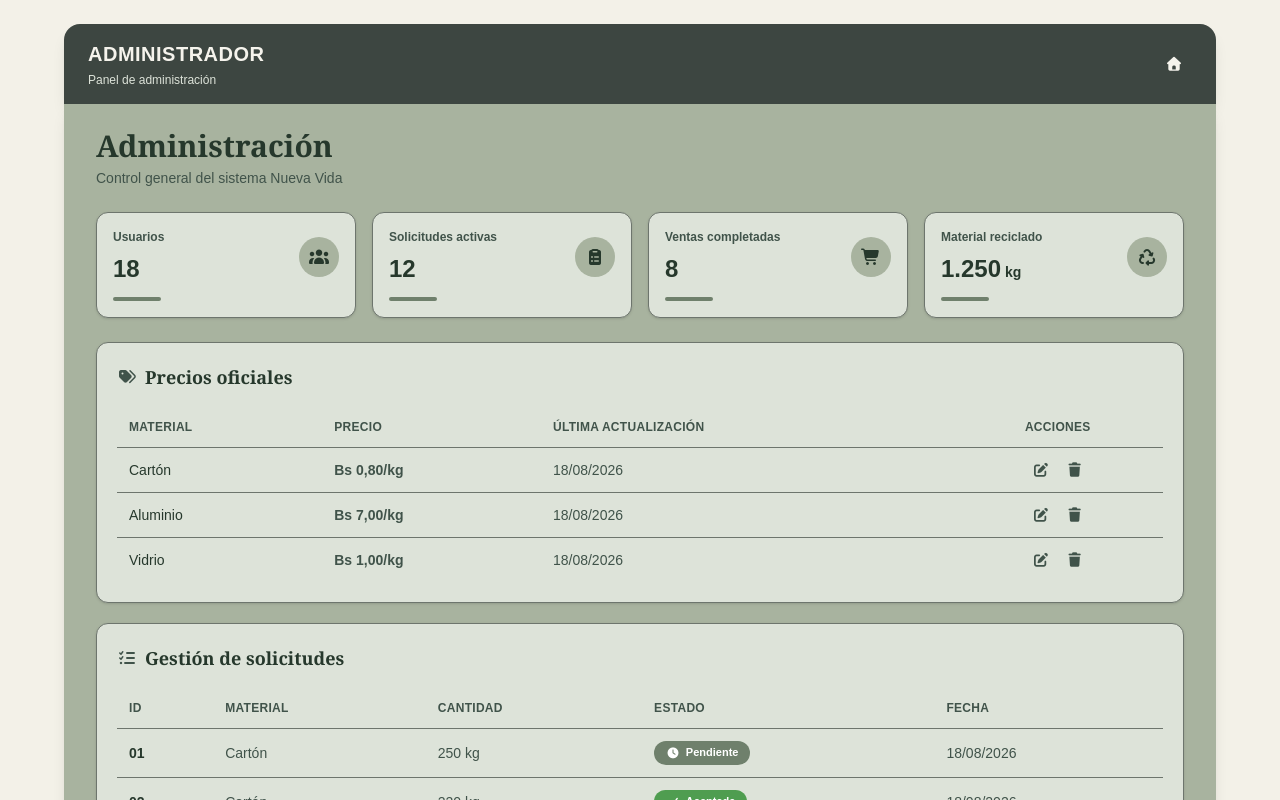
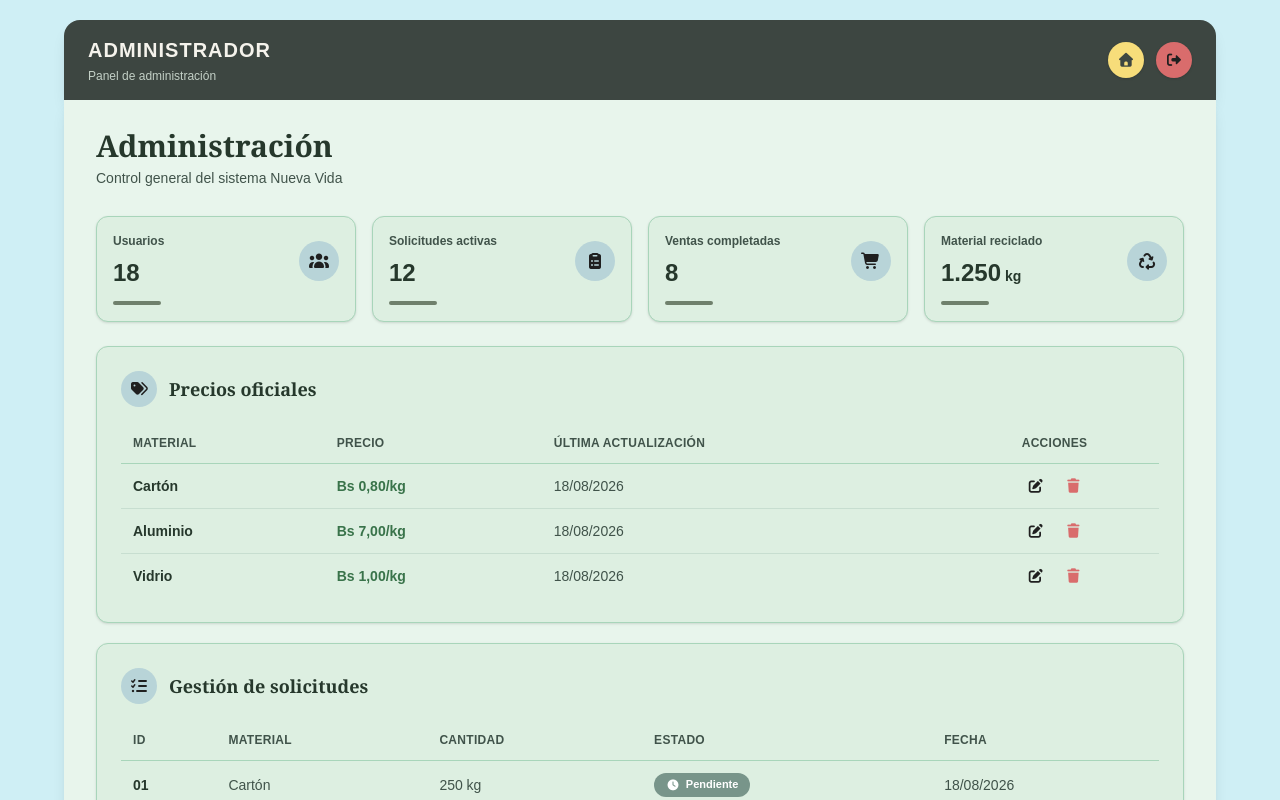
Before and after one commit to cesitarah/Proyecto-Reciclaje, a Next.js app: page /administrador in a window 1280 px wide. Shown: the top 800 px of the page. Built offline with nearby package versions, Linux system fonts and the light colour scheme.

Commit message:
Actulización de Administrador

```diff
--- a/app/administrador/page.tsx
+++ b/app/administrador/page.tsx
@@ -46,39 +46,194 @@ const solicitudes = [
 
 export default function Administrador() {
   return (
-    <main className="min-h-screen bg-[#F3F1E8] px-4 py-6 md:px-8">
+    <main className="min-h-screen bg-[#CFEFF5] px-4 py-5 text-[#1F1F1F] md:px-8">
+
       <div className="mx-auto max-w-6xl">
 
+        {/* ===================================================== */}
         {/* HEADER */}
+        {/* ===================================================== */}
+
         <header className="rounded-t-2xl bg-[#3D4641] px-6 py-4 shadow-lg">
+
           <div className="flex items-center justify-between">
 
+            {/* TITULO */}
+
             <div>
-              <h1 className="text-xl font-semibold tracking-wide text-[#F5F3EC]">
+              <h1 className="text-xl font-bold tracking-wider text-[#F5F3EC]">
                 ADMINISTRADOR
               </h1>
 
-              <p className="mt-1 text-xs text-[#DDE3D9]">
+              <p className="mt-1 text-xs text-[#C3D0C6]">
                 Panel de administración
               </p>
             </div>
 
+
+            {/* ================================================= */}
+            {/* ICONOS DERECHA */}
+            {/* ================================================= */}
+
+            <div className="flex items-center gap-3">
+
+              {/* ================================================= */}
+              {/* CASITA AMARILLA */}
+              {/* ================================================= */}
+
               <Link
                 href="/principal"
                 title="Volver a principal"
-              className="flex h-9 w-9 items-center justify-center rounded-full text-[#F5F3EC] transition hover:bg-[#506653]"
+                className="
+                  group
+                  relative
+                  flex
+                  h-9
+                  w-9
+                  items-center
+                  justify-center
+                  overflow-hidden
+                  rounded-full
+                  bg-[#F7DD7A]
+                  text-[#3D4641]
+                  shadow-sm
+                  transition-all
+                  duration-300
+                  hover:-translate-y-0.5
+                  hover:bg-[#F4D35E]
+                  hover:shadow-[0_0_14px_rgba(244,211,94,0.8)]
+                  active:scale-95
+                "
               >
-              <i className="fa-solid fa-house text-sm"></i>
+
+                {/* DESTELLO */}
+
+                <span
+                  className="
+                    absolute
+                    inset-0
+                    -translate-x-full
+                    bg-gradient-to-r
+                    from-transparent
+                    via-white/70
+                    to-transparent
+                    transition-transform
+                    duration-700
+                    group-hover:translate-x-full
+                  "
+                ></span>
+
+                {/* ICONO */}
+
+                <i
+                  className="
+                    fa-solid
+                    fa-house
+                    relative
+                    z-10
+                    text-sm
+                    transition-all
+                    duration-300
+                    group-hover:scale-110
+                    group-hover:rotate-3
+                  "
+                ></i>
+
               </Link>
 
+
+              {/* ================================================= */}
+              {/* CERRAR SESIÓN */}
+              {/* ================================================= */}
+
+              <button
+                type="button"
+                title="Cerrar sesión"
+                className="
+                  group
+                  relative
+                  flex
+                  h-9
+                  w-9
+                  items-center
+                  justify-center
+                  overflow-hidden
+                  rounded-full
+                  bg-[#D96C6C]
+                  text-[#1F1F1F]
+                  shadow-sm
+                  transition-all
+                  duration-300
+                  hover:-translate-y-0.5
+                  hover:bg-[#E47D7D]
+                  hover:shadow-[0_0_14px_rgba(217,108,108,0.7)]
+                  active:scale-95
+                "
+              >
+
+                {/* DESTELLO */}
+
+                <span
+                  className="
+                    absolute
+                    inset-0
+                    -translate-x-full
+                    bg-gradient-to-r
+                    from-transparent
+                    via-white/70
+                    to-transparent
+                    transition-transform
+                    duration-700
+                    group-hover:translate-x-full
+                  "
+                ></span>
+
+                {/* ICONO */}
+
+                <i
+                  className="
+                    fa-solid
+                    fa-right-from-bracket
+                    relative
+                    z-10
+                    text-sm
+                    transition-all
+                    duration-300
+                    group-hover:scale-110
+                    group-hover:-rotate-3
+                  "
+                ></i>
+
+              </button>
+
             </div>
+
+          </div>
+
         </header>
 
+
+        {/* ===================================================== */}
         {/* CONTENIDO */}
-        <section className="rounded-b-2xl bg-[#A8B39F] px-5 py-6 shadow-lg md:px-8">
+        {/* ===================================================== */}
 
-          {/* TÍTULO */}
-          <div className="mb-6">
+        <section
+          className="
+            rounded-b-2xl
+            bg-[#E8F5EC]
+            px-5
+            py-7
+            shadow-lg
+            md:px-8
+          "
+        >
+
+          {/* ================================================= */}
+          {/* TITULO */}
+          {/* ================================================= */}
+
+          <div className="mb-7">
+
             <h2 className="text-3xl font-serif font-semibold text-[#26382C]">
               Administración
             </h2>
@@ -86,17 +241,41 @@ export default function Administrador() {
             <p className="mt-1 text-sm text-[#40534A]">
               Control general del sistema Nueva Vida
             </p>
+
           </div>
 
+
+          {/* ===================================================== */}
           {/* TARJETAS */}
+          {/* ===================================================== */}
+
           <div className="grid grid-cols-2 gap-4 lg:grid-cols-4">
 
+
+            {/* ================================================= */}
             {/* USUARIOS */}
-            <div className="rounded-xl border border-[#6D756D] bg-[#DDE3D9] p-4 shadow-sm transition hover:-translate-y-1 hover:shadow-md">
+            {/* ================================================= */}
+
+            <div
+              className="
+                rounded-xl
+                border
+                border-[#A8D5BA]
+                bg-[#DDEFE1]
+                p-4
+                shadow-sm
+                transition-all
+                duration-300
+                hover:-translate-y-1
+                hover:bg-[#D2EBDD]
+                hover:shadow-lg
+              "
+            >
 
               <div className="flex items-center justify-between">
 
                 <div>
+
                   <p className="text-xs font-semibold text-[#40534A]">
                     Usuarios
                   </p>
@@ -104,23 +283,59 @@ export default function Administrador() {
                   <p className="mt-2 text-2xl font-bold text-[#26382C]">
                     18
                   </p>
+
                 </div>
 
-                <div className="flex h-10 w-10 items-center justify-center rounded-full bg-[#A8B39F] text-[#26382C]">
+
+                {/* ICONO NEGRO */}
+
+                <div
+                  className="
+                    flex
+                    h-10
+                    w-10
+                    items-center
+                    justify-center
+                    rounded-full
+                    bg-[#B8D4D8]
+                    text-[#1F1F1F]
+                  "
+                >
                   <i className="fa-solid fa-users"></i>
                 </div>
 
               </div>
 
+
               <div className="mt-3 h-1 w-12 rounded-full bg-[#6F806C]" />
+
             </div>
 
+
+            {/* ================================================= */}
             {/* SOLICITUDES */}
-            <div className="rounded-xl border border-[#6D756D] bg-[#DDE3D9] p-4 shadow-sm transition hover:-translate-y-1 hover:shadow-md">
+            {/* ================================================= */}
+
+            <div
+              className="
+                rounded-xl
+                border
+                border-[#A8D5BA]
+                bg-[#DDEFE1]
+                p-4
+                shadow-sm
+                transition-all
+                duration-300
+                hover:-translate-y-1
+                hover:bg-[#D2EBDD]
+                hover:shadow-lg
+              "
+            >
 
               <div className="flex items-center justify-between">
 
                 <div>
+
                   <p className="text-xs font-semibold text-[#40534A]">
                     Solicitudes activas
                   </p>
@@ -128,23 +343,59 @@ export default function Administrador() {
                   <p className="mt-2 text-2xl font-bold text-[#26382C]">
                     12
                   </p>
+
                 </div>
 
-                <div className="flex h-10 w-10 items-center justify-center rounded-full bg-[#A8B39F] text-[#26382C]">
+
+                {/* ICONO NEGRO */}
+
+                <div
+                  className="
+                    flex
+                    h-10
+                    w-10
+                    items-center
+                    justify-center
+                    rounded-full
+                    bg-[#B8D4D8]
+                    text-[#1F1F1F]
+                  "
+                >
                   <i className="fa-solid fa-clipboard-list"></i>
                 </div>
 
               </div>
 
+
               <div className="mt-3 h-1 w-12 rounded-full bg-[#6F806C]" />
+
             </div>
 
+
+            {/* ================================================= */}
             {/* VENTAS */}
-            <div className="rounded-xl border border-[#6D756D] bg-[#DDE3D9] p-4 shadow-sm transition hover:-translate-y-1 hover:shadow-md">
+            {/* ================================================= */}
+
+            <div
+              className="
+                rounded-xl
+                border
+                border-[#A8D5BA]
+                bg-[#DDEFE1]
+                p-4
+                shadow-sm
+                transition-all
+                duration-300
+                hover:-translate-y-1
+                hover:bg-[#D2EBDD]
+                hover:shadow-lg
+              "
+            >
 
               <div className="flex items-center justify-between">
 
                 <div>
+
                   <p className="text-xs font-semibold text-[#40534A]">
                     Ventas completadas
                   </p>
@@ -152,23 +403,59 @@ export default function Administrador() {
                   <p className="mt-2 text-2xl font-bold text-[#26382C]">
                     8
                   </p>
+
                 </div>
 
-                <div className="flex h-10 w-10 items-center justify-center rounded-full bg-[#A8B39F] text-[#26382C]">
+
+                {/* ICONO NEGRO */}
+
+                <div
+                  className="
+                    flex
+                    h-10
+                    w-10
+                    items-center
+                    justify-center
+                    rounded-full
+                    bg-[#B8D4D8]
+                    text-[#1F1F1F]
+                  "
+                >
                   <i className="fa-solid fa-cart-shopping"></i>
                 </div>
 
               </div>
 
+
               <div className="mt-3 h-1 w-12 rounded-full bg-[#6F806C]" />
+
             </div>
 
+
+            {/* ================================================= */}
             {/* MATERIAL RECICLADO */}
-            <div className="rounded-xl border border-[#6D756D] bg-[#DDE3D9] p-4 shadow-sm transition hover:-translate-y-1 hover:shadow-md">
+            {/* ================================================= */}
+
+            <div
+              className="
+                rounded-xl
+                border
+                border-[#A8D5BA]
+                bg-[#DDEFE1]
+                p-4
+                shadow-sm
+                transition-all
+                duration-300
+                hover:-translate-y-1
+                hover:bg-[#D2EBDD]
+                hover:shadow-lg
+              "
+            >
 
               <div className="flex items-center justify-between">
 
                 <div>
+
                   <p className="text-xs font-semibold text-[#40534A]">
                     Material reciclado
                   </p>
@@ -179,25 +466,73 @@ export default function Administrador() {
                       kg
                     </span>
                   </p>
+
                 </div>
 
-                <div className="flex h-10 w-10 items-center justify-center rounded-full bg-[#A8B39F] text-[#26382C]">
+
+                {/* ICONO NEGRO */}
+
+                <div
+                  className="
+                    flex
+                    h-10
+                    w-10
+                    items-center
+                    justify-center
+                    rounded-full
+                    bg-[#B8D4D8]
+                    text-[#1F1F1F]
+                  "
+                >
                   <i className="fa-solid fa-recycle"></i>
                 </div>
 
               </div>
 
+
               <div className="mt-3 h-1 w-12 rounded-full bg-[#6F806C]" />
+
             </div>
 
           </div>
 
+
+          {/* ===================================================== */}
           {/* PRECIOS OFICIALES */}
-          <section className="mt-6 rounded-xl border border-[#6D756D] bg-[#DDE3D9] p-5 shadow-sm">
+          {/* ===================================================== */}
 
-            <div className="mb-4 flex items-center gap-2">
+          <section
+            className="
+              mt-6
+              rounded-xl
+              border
+              border-[#A8D5BA]
+              bg-[#DDEFE1]
+              p-5
+              shadow-sm
+              md:p-6
+            "
+          >
 
-              <i className="fa-solid fa-tags text-[#40534A]"></i>
+            <div className="mb-4 flex items-center gap-3">
+
+              {/* ICONO NEGRO */}
+
+              <div
+                className="
+                  flex
+                  h-9
+                  w-9
+                  items-center
+                  justify-center
+                  rounded-full
+                  bg-[#B8D4D8]
+                  text-[#1F1F1F]
+                "
+              >
+                <i className="fa-solid fa-tags"></i>
+              </div>
+
 
               <h3 className="font-serif text-lg font-semibold text-[#26382C]">
                 Precios oficiales
@@ -205,12 +540,23 @@ export default function Administrador() {
 
             </div>
 
+
             <div className="overflow-x-auto">
 
               <table className="w-full text-left text-sm">
 
                 <thead>
-                  <tr className="border-b border-[#6D756D] text-xs uppercase tracking-wide text-[#40534A]">
+
+                  <tr
+                    className="
+                      border-b
+                      border-[#A8D5BA]
+                      text-xs
+                      uppercase
+                      tracking-wide
+                      text-[#40534A]
+                    "
+                  >
 
                     <th className="px-3 py-3">
                       Material
@@ -229,44 +575,75 @@ export default function Administrador() {
                     </th>
 
                   </tr>
+
                 </thead>
+
 
                 <tbody>
 
                   {precios.map((precio) => (
+
                     <tr
                       key={precio.material}
-                      className="border-b border-[#6D756D] last:border-0"
+                      className="
+                        border-b
+                        border-[#C7DED0]
+                        last:border-0
+                        transition
+                        hover:bg-[#CFE5D4]
+                      "
                     >
 
-                      <td className="px-3 py-3 font-medium text-[#26382C]">
+                      <td className="px-3 py-3 font-semibold text-[#26382C]">
                         {precio.material}
                       </td>
 
-                      <td className="px-3 py-3 font-semibold text-[#40534A]">
+
+                      {/* PRECIO VERDE */}
+
+                      <td className="px-3 py-3 font-bold text-[#39734A]">
                         {precio.precio}
                       </td>
+
 
                       <td className="px-3 py-3 text-[#40534A]">
                         {precio.fecha}
                       </td>
 
+
                       <td className="px-3 py-3">
 
-                        <div className="flex justify-center gap-4">
+                        <div className="flex justify-center gap-5">
+
+                          {/* EDITAR */}
 
                           <button
                             type="button"
                             title="Editar precio"
-                            className="text-[#40534A] transition hover:scale-110 hover:text-[#26382C]"
+                            className="
+                              text-[#1F1F1F]
+                              transition-all
+                              duration-300
+                              hover:scale-125
+                              hover:text-[#39734A]
+                            "
                           >
                             <i className="fa-solid fa-pen-to-square"></i>
                           </button>
 
+
+                          {/* ELIMINAR */}
+
                           <button
                             type="button"
                             title="Eliminar precio"
-                            className="text-[#40534A] transition hover:scale-110 hover:text-red-700"
+                            className="
+                              text-[#D96C6C]
+                              transition-all
+                              duration-300
+                              hover:scale-125
+                              hover:text-[#C94F4F]
+                            "
                           >
                             <i className="fa-solid fa-trash"></i>
                           </button>
@@ -276,6 +653,7 @@ export default function Administrador() {
                       </td>
 
                     </tr>
+
                   ))}
 
                 </tbody>
@@ -286,12 +664,43 @@ export default function Administrador() {
 
           </section>
 
+
+          {/* ===================================================== */}
           {/* SOLICITUDES */}
-          <section className="mt-5 rounded-xl border border-[#6D756D] bg-[#DDE3D9] p-5 shadow-sm">
+          {/* ===================================================== */}
 
-            <div className="mb-4 flex items-center gap-2">
+          <section
+            className="
+              mt-5
+              rounded-xl
+              border
+              border-[#A8D5BA]
+              bg-[#DDEFE1]
+              p-5
+              shadow-sm
+              md:p-6
+            "
+          >
 
-              <i className="fa-solid fa-list-check text-[#40534A]"></i>
+            <div className="mb-4 flex items-center gap-3">
+
+              {/* ICONO NEGRO */}
+
+              <div
+                className="
+                  flex
+                  h-9
+                  w-9
+                  items-center
+                  justify-center
+                  rounded-full
+                  bg-[#B8D4D8]
+                  text-[#1F1F1F]
+                "
+              >
+                <i className="fa-solid fa-list-check"></i>
+              </div>
+
 
               <h3 className="font-serif text-lg font-semibold text-[#26382C]">
                 Gestión de solicitudes
@@ -299,13 +708,23 @@ export default function Administrador() {
 
             </div>
 
+
             <div className="overflow-x-auto">
 
               <table className="w-full min-w-[650px] text-left text-sm">
 
                 <thead>
 
-                  <tr className="border-b border-[#6D756D] text-xs uppercase tracking-wide text-[#40534A]">
+                  <tr
+                    className="
+                      border-b
+                      border-[#A8D5BA]
+                      text-xs
+                      uppercase
+                      tracking-wide
+                      text-[#40534A]
+                    "
+                  >
 
                     <th className="px-3 py-3">
                       ID
@@ -331,34 +750,56 @@ export default function Administrador() {
 
                 </thead>
 
+
                 <tbody>
 
                   {solicitudes.map((solicitud) => (
+
                     <tr
                       key={solicitud.id}
-                      className="border-b border-[#6D756D] last:border-0"
+                      className="
+                        border-b
+                        border-[#C7DED0]
+                        last:border-0
+                        transition
+                        hover:bg-[#CFE5D4]
+                      "
                     >
 
                       <td className="px-3 py-3 font-semibold text-[#26382C]">
                         {solicitud.id}
                       </td>
 
+
                       <td className="px-3 py-3 text-[#40534A]">
                         {solicitud.material}
                       </td>
+
 
                       <td className="px-3 py-3 text-[#40534A]">
                         {solicitud.cantidad}
                       </td>
 
+
                       <td className="px-3 py-3">
 
                         <span
-                          className={`inline-flex items-center gap-1.5 rounded-full px-3 py-1 text-[11px] font-semibold text-white ${
+                          className={`
+                            inline-flex
+                            items-center
+                            gap-1.5
+                            rounded-full
+                            px-3
+                            py-1
+                            text-[11px]
+                            font-semibold
+                            text-white
+                            ${
                               solicitud.estado === "Aceptada"
-                              ? "bg-[#4F9D50]"
-                              : "bg-[#6F806C]"
-                          }`}
+                                ? "bg-[#6FAF7B]"
+                                : "bg-[#78958A]"
+                            }
+                          `}
                         >
 
                           <i
@@ -375,11 +816,13 @@ export default function Administrador() {
 
                       </td>
 
+
                       <td className="px-3 py-3 text-[#40534A]">
                         {solicitud.fecha}
                       </td>
 
                     </tr>
+
                   ))}
 
                 </tbody>
@@ -390,30 +833,10 @@ export default function Administrador() {
 
           </section>
 
-          {/* BOTONES INFERIORES */}
-          <div className="mt-6 flex flex-wrap justify-center gap-3">
-
-            <Link
-              href="/principal"
-              className="flex items-center gap-2 rounded-full bg-[#6F806C] px-6 py-2.5 text-sm font-semibold text-white shadow-sm transition hover:bg-[#81937D] active:scale-95"
-            >
-              <i className="fa-solid fa-house"></i>
-              Principal
-            </Link>
-
-            <button
-              type="button"
-              className="flex items-center gap-2 rounded-full border border-[#6D756D] bg-[#DDE3D9] px-6 py-2.5 text-sm font-semibold text-[#40534A] transition hover:bg-[#A8B39F] active:scale-95"
-            >
-              <i className="fa-solid fa-right-from-bracket"></i>
-              Cerrar sesión
-            </button>
+        </section>
 
       </div>
 
-        </section>
-
-      </div>
     </main>
   );
 }
```
Lines whose indentation alone changed are shown as unchanged.
